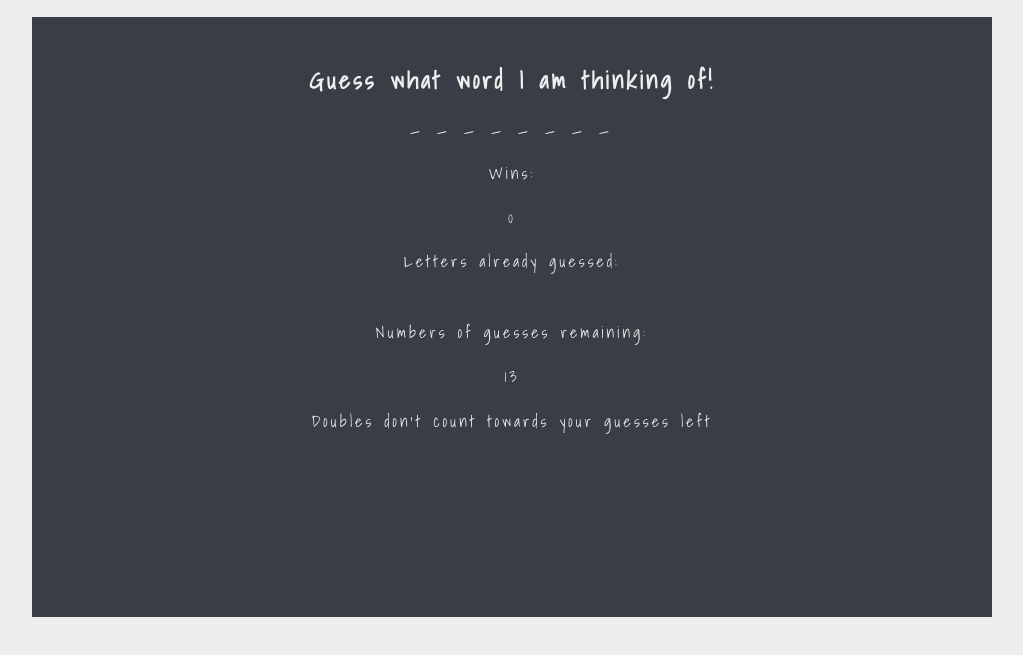
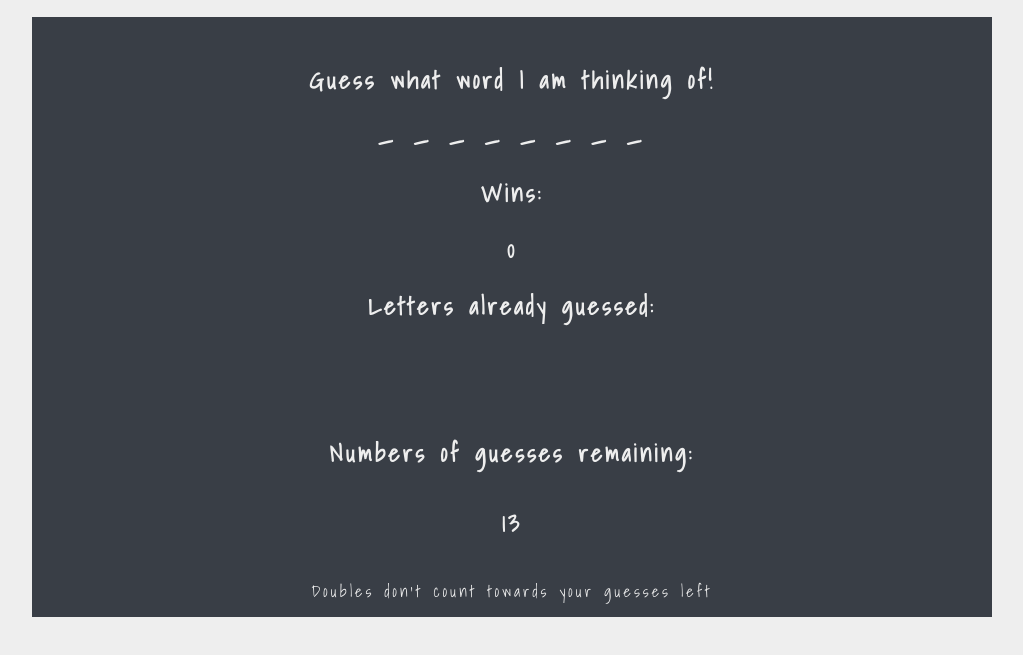
Before and after one commit to hristina-staykova/Hangman, a plain HTML site: page index.html in a window 1280 px wide. Shown: the part 143-798 px from the top of the page, without its empty margins (128-1151 px from the left). Drawn offline with Linux system fonts and the light colour scheme; a web font is replaced by a local one.

Commit message:
fixed position of p and @media added in css file

```diff
--- a/assets/css/style.css
+++ b/assets/css/style.css
@@ -20,6 +20,7 @@ div {
   color: #eeeeee;
   width: 75%;
   height: 75vh;
+  position: relative;
 }
 
 h1 {
@@ -31,7 +32,7 @@ h2 {
 }
 
 p {
-  padding: 5px 0;
+  padding-top: 5px;
 }
 
 #hidden,
@@ -39,3 +40,23 @@ p {
   text-transform: uppercase;
   letter-spacing: 5px;
 }
+
+@media screen and (min-width: 1025px) {
+  .guesses {
+    position: absolute;
+    bottom: 55px;
+    width: 100%;
+  }
+
+  #numbers {
+    position: absolute;
+    bottom: 125px;
+    width: 100%;
+  }
+
+  #fixed {
+    position: absolute;
+    bottom: 0px;
+    width: 100%;
+  }
+}
--- a/index.html
+++ b/index.html
@@ -20,15 +20,16 @@
       <h1>The Hangman Game</h1>
     </header>
     <div>
-      <h2>Guess what word I am thinking of!</h2>
+      <h2>Guess what word I am thinking of!
       <p id="hidden"></p>
       <p>Wins:</p>
       <p id="win"></p>
       <p>Letters already guessed:</p>
       <p id="user-list"></p>
-      <p>Numbers of guesses remaining:</p>
-      <p id="left"></p>
-      <p>Doubles don't count towards your guesses left</p>
+      <p id="numbers">Numbers of guesses remaining:</p>
+      <p class="guesses" id="left"></p>
+      </h2>
+      <p id="fixed">Doubles don't count towards your guesses left</p>
     </div>
 
     <script>
```
Also changed, not shown: assets/javascript/game.js (+8 -0 lines).
